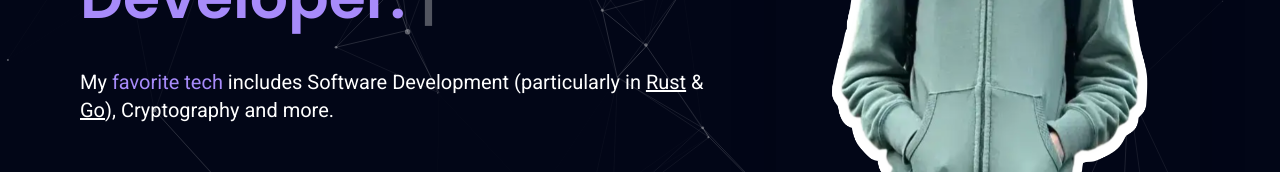
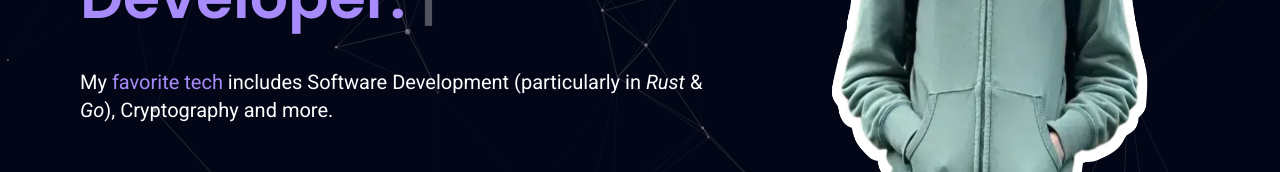
Before and after one commit to ericywl/portfolio, a SvelteKit app: page / in a window 1280 px wide. Shown: the part 457-629 px from the top of the page. Built offline with nearby package versions, Linux system fonts and the light colour scheme.

Commit message:
Use italic instead of underline

```diff
--- a/src/components/Main.svelte
+++ b/src/components/Main.svelte
@@ -125,8 +125,8 @@
             <p class="text-base sm:text-lg md:text-xl">
                 My <span class="text-violet-400">favorite tech</span> includes
                 Software Development (particularly in
-                <span class="underline">Rust</span>
-                & <span class="underline">Go</span>), Cryptography and more.
+                <span class="italic">Rust</span>
+                & <span class="italic">Go</span>), Cryptography and more.
             </p>
         </div>
         <div class="relative shadow-2xl grid place-items-center lg:col-span-2">
```
